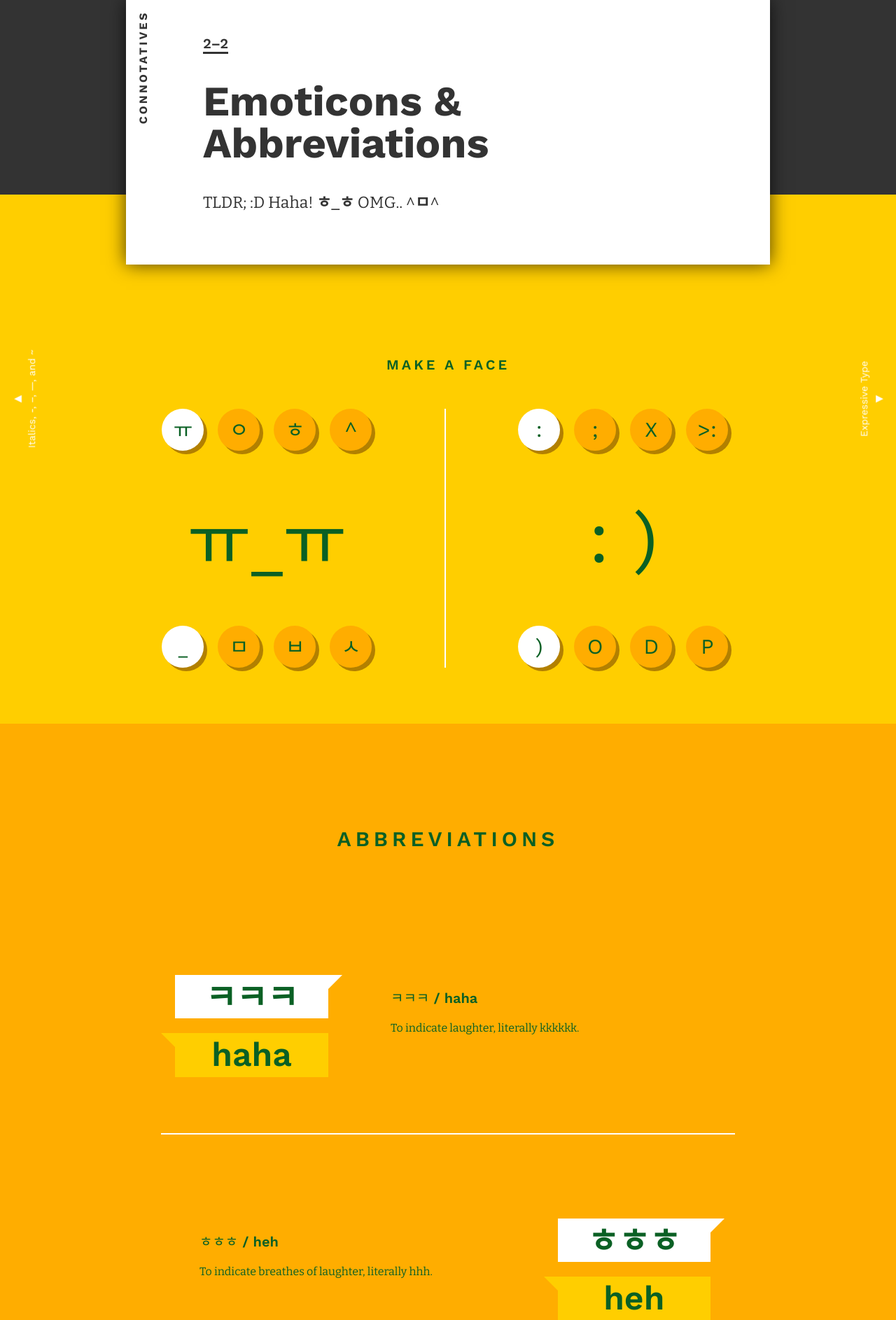
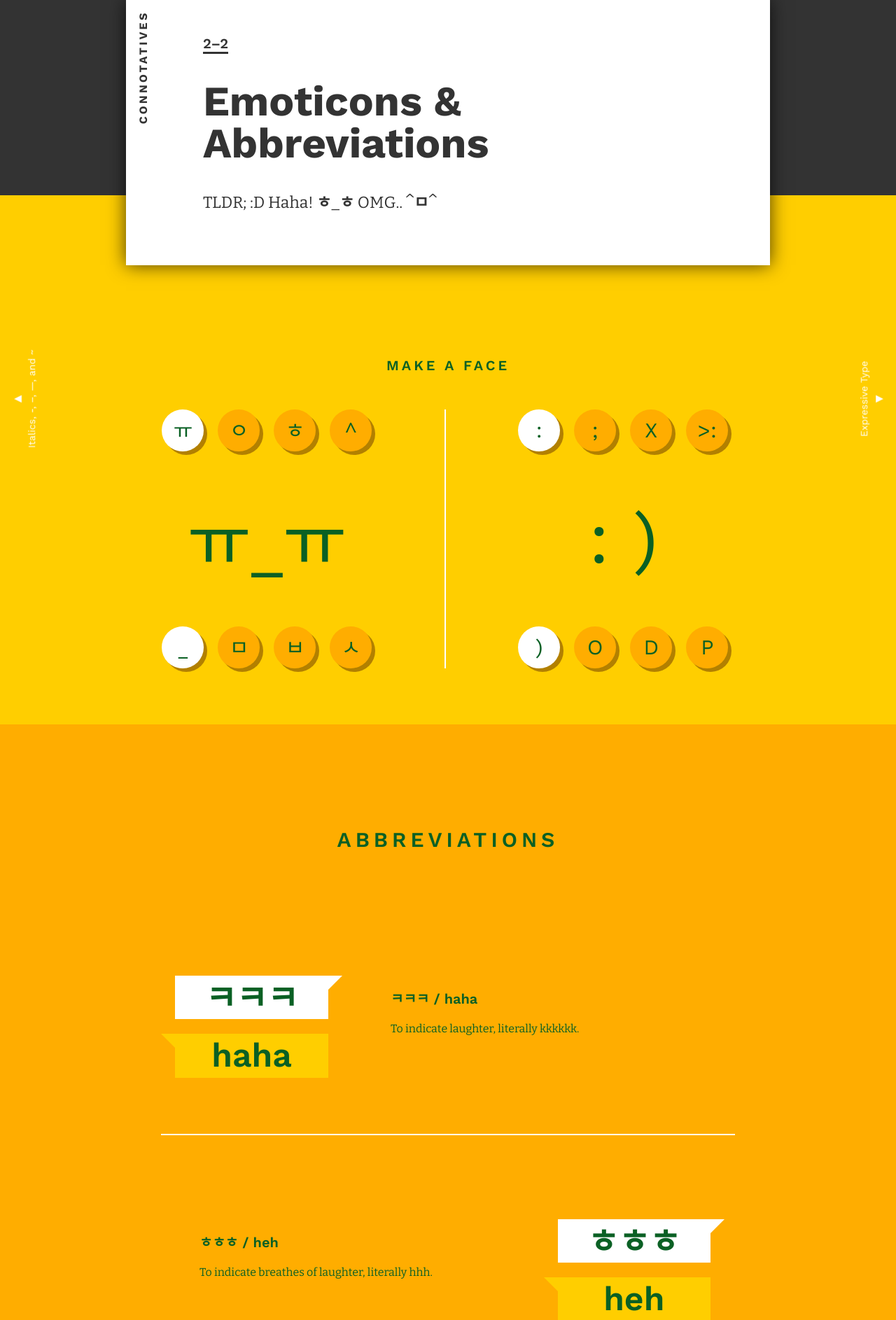
Before and after one commit to amandalui/types-of-type, a PHP site: page /emoticons-abbreviations.php in a window 1280 px wide. Shown: the part 101-1987 px from the top of the page at 70% size. Run offline with PHP 8.4, Linux system fonts and the light colour scheme; some libraries are stand-ins or nearby versions; some web fonts are replaced.

Commit message:
Typeface Switches
– Added google webfont early access @import for Noto Sans and Nanum
Myeongjo

– Source Sans (Same as Noto Sans) still syncing from Typekit

```diff
--- a/css/style.css
+++ b/css/style.css
@@ -1,3 +1,4 @@
+@import url(http://fonts.googleapis.com/earlyaccess/nanummyeongjo.css);
 .button:hover, .m1r:hover, .menu__item:hover, .side-nav a:hover {
   transition: 0.2s linear;
   -moz-transition: 0.2s linear;
@@ -32,12 +33,16 @@ html, body {
       line-height: 1.3;
       font-weight: 400; } }
 
-@font-face {
-  font-family: 'Nanum Myeongjo';
-  src: url("NanumMyeongjoBold.eot");
-  src: url("NanumMyeongjoBold.eot?#iefix") format("embedded-opentype"), url("NanumMyeongjoBold.woff") format("woff"), url("NanumMyeongjoBold.ttf") format("truetype");
-  font-weight: bold;
-  font-style: normal; }
+/* @font-face {
+	font-family: 'Nanum Myeongjo';
+	src: url('../fonts/NanumMyeongjoBold.eot');
+	src: url('../fontsNanumMyeongjoBold.eot?#iefix') format('embedded-opentype'),
+		url('../fontsNanumMyeongjoBold.woff') format('woff'),
+		url('../fontsNanumMyeongjoBold.ttf') format('truetype');
+	font-weight: bold;
+	font-style: normal;
+} */
+/* @import url(http://fonts.googleapis.com/earlyaccess/notosanskr.css);*/
 .center {
   text-align: center; }
 
@@ -437,8 +442,12 @@ h3 {
   font-family: "Bitter", Georgia, serif; }
 
 .kr-sans {
-  font-family: "source-han-sans-korean", "Noto Sans", AppleGothic, Dotum, sans-serif;
+  font-family: "source-han-sans-korean", "Noto Sans KR", "Noto Sans", AppleGothic, Dotum, sans-serif;
   font-weight: 500; }
+
+.kr-sans-bold {
+  font-family: "source-han-sans-korean", "Noto Sans KR", "Noto Sans", AppleGothic, Dotum, sans-serif;
+  font-weight: 700; }
 
 .kr-serif {
   font-family: "Nanum Myeongjo", AppleMyungjo, Batang;
--- a/emoticons-abbreviations.php
+++ b/emoticons-abbreviations.php
@@ -64,7 +64,7 @@
                 </div>
                 <div class="column--two-thirds spacer--small">
                     <div class="column--single">
-                        <h3><span class="kr-sans">ㅋㅋㅋ</span> / haha</h3>
+                        <h3><span class="kr-sans-bold">ㅋㅋㅋ</span> / haha</h3>
                         <p class="serif">To indicate laughter, literally kkkkkk.</p>
                     </div>
                 </div>
@@ -74,7 +74,7 @@
             <div class="abbreviations-wrapper spacer--medium">
                 <div class="column--two-thirds">
                     <div class="column--single spacer--small">
-                        <h3><span class="kr-sans">ㅎㅎㅎ</span> / heh</h3>
+                        <h3><span class="kr-sans-bold">ㅎㅎㅎ</span> / heh</h3>
                         <p class="serif">To indicate breathes of laughter, literally hhh.</p>
                     </div>
                 </div>
@@ -108,7 +108,7 @@
                 </div>
                 <div class="column--two-thirds">
                     <div class="column--single spacer--small">
-                        <h3><span class="kr-sans">ㅇㅋ</span> / OK</h3>
+                        <h3><span class="kr-sans-bold">ㅇㅋ</span> / OK</h3>
                         <p class="serif">The letter <span class="kr-serif">‘ㅇ’</span> looks like the letter ‘O’ and <span class="kr-serif">‘ㅋ’</span> is pronounced like the ‘k’ sound.</p>
                     </div>
                 </div>
@@ -118,7 +118,7 @@
             <div class="abbreviations-wrapper spacer--medium">
                 <div class="column--two-thirds">
                     <div class="column--single spacer--small">
-                        <h3><span class="kr-sans">ㅅㄱ</span> / GG</h3>
+                        <h3><span class="kr-sans-bold">ㅅㄱ</span> / GG</h3>
                         <p class="serif">A casual of saying good game or good job. <span class="kr-serif">ㅅㄱ</span> is short hand for <span class="kr-serif">수고하세요.</span> The <span class="kr-serif">‘ㅅ’</span> represents the ‘s’ sound and <span class="kr-serif">‘ㄱ’</span> represents the ‘g’ sound.</p>
                     </div>
                 </div>
--- a/includes/head.php
+++ b/includes/head.php
@@ -8,7 +8,7 @@
 
   <link rel="SHORTCUT ICON" href="images/favicon.ico" />
   <link rel="stylesheet" type="text/css" href="css/style.css" />
-  <link href="https://fonts.googleapis.com/css?family=Bitter|Noto+Sans:400,700|Work+Sans:300,400,600,700" rel="stylesheet">
+  <link href="https://fonts.googleapis.com/css?family=Bitter|Work+Sans:300,400,600,700" rel="stylesheet">
   <script src="https://use.typekit.net/mdt5gam.js"></script>
   <script>try{Typekit.load({ async: true });}catch(e){}</script>
 
--- a/scss/base/_base.scss
+++ b/scss/base/_base.scss
@@ -15,15 +15,18 @@ html, body {
     }
 }
 
-@font-face {
+/* @font-face {
 	font-family: 'Nanum Myeongjo';
-	src: url('NanumMyeongjoBold.eot');
-	src: url('NanumMyeongjoBold.eot?#iefix') format('embedded-opentype'),
-		url('NanumMyeongjoBold.woff') format('woff'),
-		url('NanumMyeongjoBold.ttf') format('truetype');
+	src: url('../fonts/NanumMyeongjoBold.eot');
+	src: url('../fontsNanumMyeongjoBold.eot?#iefix') format('embedded-opentype'),
+		url('../fontsNanumMyeongjoBold.woff') format('woff'),
+		url('../fontsNanumMyeongjoBold.ttf') format('truetype');
 	font-weight: bold;
 	font-style: normal;
-}
+} */
+
+/* @import url(http://fonts.googleapis.com/earlyaccess/notosanskr.css);*/
+@import url(http://fonts.googleapis.com/earlyaccess/nanummyeongjo.css);
 
 .center {
   text-align: center;
--- a/scss/base/_variables.scss
+++ b/scss/base/_variables.scss
@@ -2,7 +2,7 @@
 
 $sansserif      : 'Work Sans', Verdana, sans-serif;
 $serif          : 'Bitter', Georgia, serif;
-$krsansserif    : 'source-han-sans-korean', 'Noto Sans', AppleGothic, Dotum, sans-serif;
+$krsansserif    : 'source-han-sans-korean', 'Noto Sans KR', 'Noto Sans', AppleGothic, Dotum, sans-serif;
 $krserif        : 'Nanum Myeongjo', AppleMyungjo, Batang;
 
 // Type Sizes (Non headers)
--- a/scss/components/_typography.scss
+++ b/scss/components/_typography.scss
@@ -27,6 +27,11 @@
   font-weight: 500;
 }
 
+.kr-sans-bold {
+  font-family: $krsansserif;
+  font-weight: 700;
+}
+
 .kr-serif {
   font-family: $krserif;
   font-weight: 700;
```
Also changed, not shown: images/letter-form-anatomy/en-anatomy.svg (added), images/letter-form-anatomy/kr-anatomy.svg (added), 1 other file.
